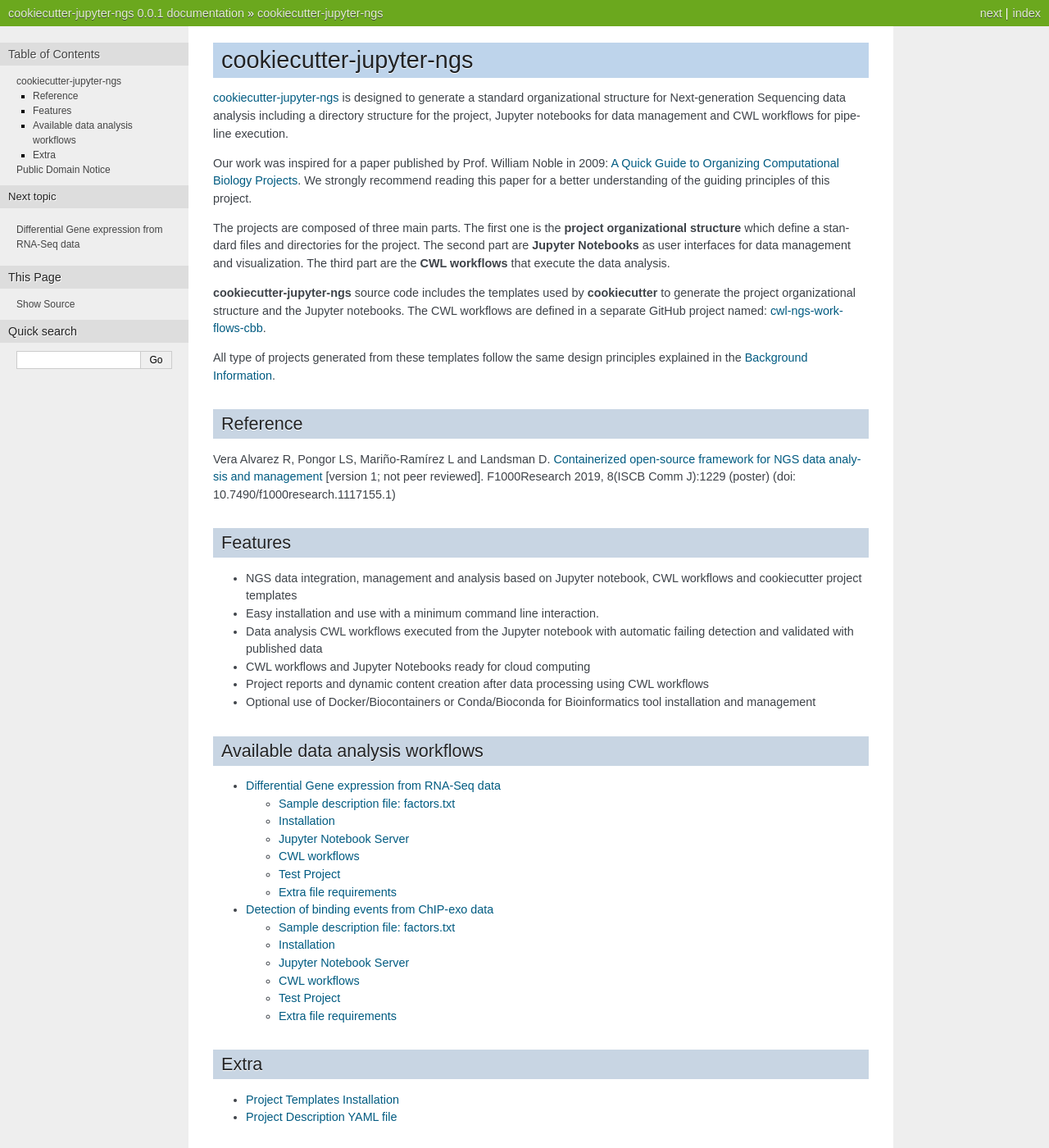
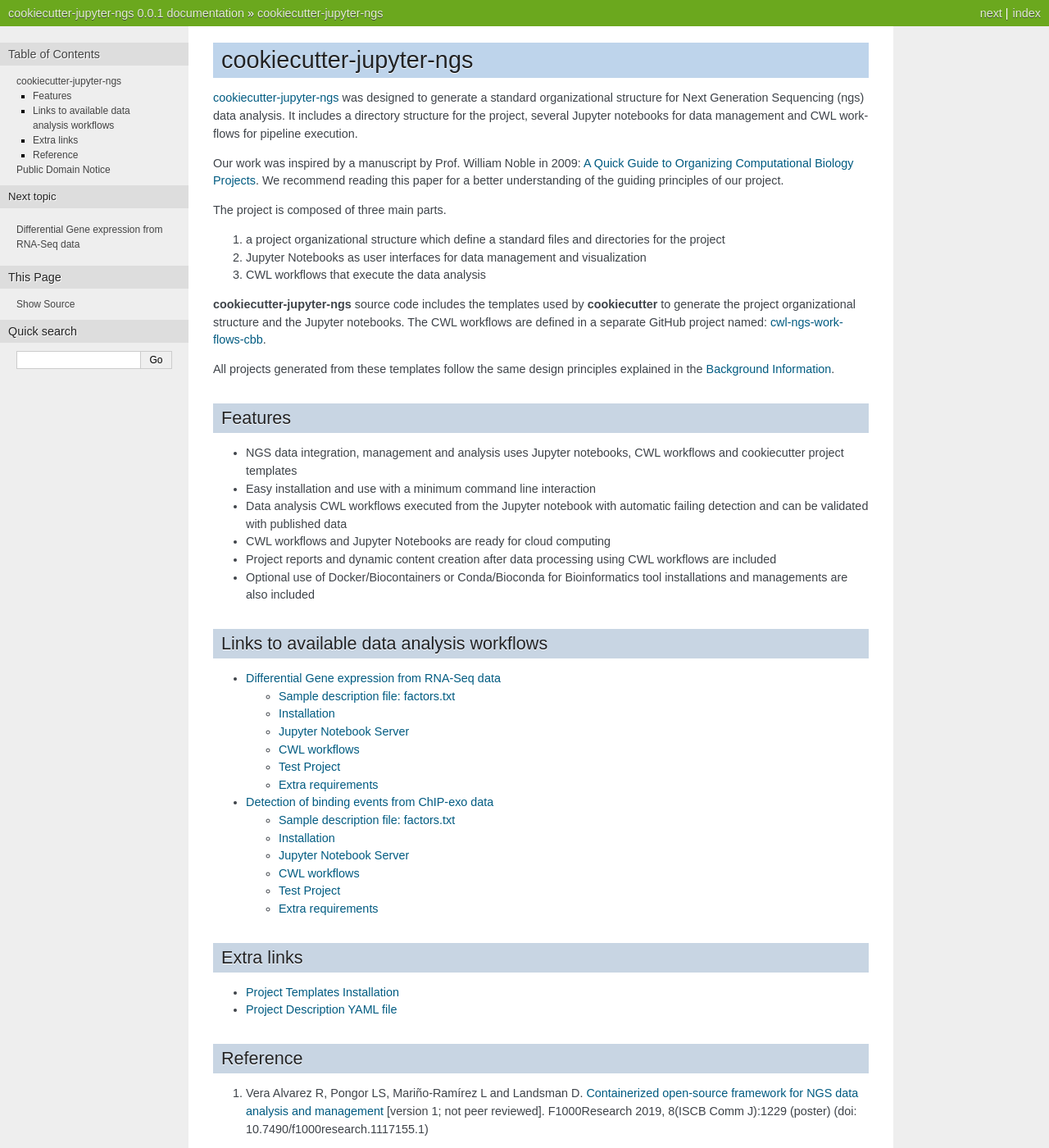
Before and after one commit to ncbi/pm4ngs, a Sphinx documentation site: the page built from docs/source/index.rst, in a window 1280 px wide and 1400 px high. Shown: the whole window at 82% size. Built offline with Sphinx 7.4.7, drawn with Linux system fonts in a browser that asks for light colours.

Commit message:
Updating docs

```diff
--- a/docs/source/index.rst
+++ b/docs/source/index.rst
@@ -1,24 +1,25 @@
 cookiecutter-jupyter-ngs
 ===================================================================
 
-`cookiecutter-jupyter-ngs`_ is designed to generate a standard organizational structure for Next-generation Sequencing
-data analysis including a directory structure for the project, Jupyter notebooks for data management and CWL workflows
-for pipeline execution.
+`cookiecutter-jupyter-ngs`_ was designed to generate a standard organizational structure for Next Generation Sequencing
+(ngs) data analysis. It includes a directory structure for the project, several Jupyter notebooks for data management
+and  CWL workflows for pipeline execution.
 
-Our work was inspired for a paper published by Prof. William Noble in 2009:
-`A Quick Guide to Organizing Computational Biology Projects`_. We strongly
-recommend reading this paper for a better understanding of the guiding principles of this project.
+Our work was inspired by a manuscript by Prof. William Noble in 2009:
+`A Quick Guide to Organizing Computational Biology Projects`_. We recommend reading this paper for a better
+understanding of the guiding principles of our project.
 
-The projects are composed of three main parts. The first one is the **project organizational structure** which
-define a standard files and directories for the project. The second part are **Jupyter Notebooks** as user
-interfaces for data management and visualization. The third part are the **CWL workflows** that execute the data
-analysis.
+The project is composed of three main parts.
+
+#. a project organizational structure which define a standard files and directories for the project
+#. Jupyter Notebooks as user interfaces for data management and visualization
+#. CWL workflows that execute the data analysis
 
 **cookiecutter-jupyter-ngs** source code includes the templates used by **cookiecutter** to generate the project
 organizational structure and the Jupyter notebooks. The CWL workflows are defined in a separate GitHub project named:
 `cwl-ngs-workflows-cbb`_.
 
-All type of projects generated from these templates follow the same design principles explained in the
+All projects generated from these templates follow the same design principles explained in the
 :doc:`Background Information </background_information>`.
 
 .. _cookiecutter-jupyter-ngs: https://github.com/ncbi/cookiecutter-jupyter-ngs
@@ -26,24 +27,18 @@
 .. _GNU Parallel: https://www.gnu.org/software/parallel/
 .. _cwl-ngs-workflows-cbb: https://github.com/ncbi/cwl-ngs-workflows-cbb
 
-Reference
----------
-
-Vera Alvarez R, Pongor LS, Mariño-Ramírez L and Landsman D. `Containerized open-source framework for NGS data analysis
-and management`_ [version 1; not peer reviewed]. F1000Research 2019, 8(ISCB Comm J):1229 (poster) (doi: 10.7490/f1000research.1117155.1)
-
 Features
 --------
 
-* NGS data integration, management and analysis based on Jupyter notebook, CWL workflows and cookiecutter project templates
-* Easy installation and use with a minimum command line interaction.
-* Data analysis CWL workflows executed from the Jupyter notebook with automatic failing detection and validated with published data
-* CWL workflows and Jupyter Notebooks ready for cloud computing
-* Project reports and dynamic content creation after data processing using CWL workflows
-* Optional use of Docker/Biocontainers or Conda/Bioconda for Bioinformatics tool installation and management
+* NGS data integration, management and analysis uses Jupyter notebooks, CWL workflows and cookiecutter project templates
+* Easy installation and use with a minimum command line interaction
+* Data analysis CWL workflows executed from the Jupyter notebook with automatic failing detection and can be validated with published data
+* CWL workflows and Jupyter Notebooks are ready for cloud computing
+* Project reports and dynamic content creation after data processing using CWL workflows are included
+* Optional use of Docker/Biocontainers or Conda/Bioconda for Bioinformatics tool installations and managements are also included
 
-Available data analysis workflows
----------------------------------
+Links to available data analysis workflows
+------------------------------------------
 
 .. toctree::
    :maxdepth: 2
@@ -51,14 +46,14 @@
    /workflows/diff_gene_exp_rnaseq
    /workflows/det_bind_chipexo
 
-Extra
------
+Extra links
+-----------
+
 .. toctree::
    :maxdepth: 1
 
    /envs/installation
    /extra/cookiecutter_json
-
 
 .. _Cookiecutter: https://github.com/audreyr/cookiecutter
 .. _Jupyter Notebook: https://jupyter.org/
@@ -67,6 +62,11 @@
 .. _Conda: https://github.com/conda/conda
 .. _BioConda: https://bioconda.github.io/
 .. _Containerized open-source framework for NGS data analysis and management: https://f1000research.com/posters/8-1229
+
+Reference
+---------
+
+#. Vera Alvarez R, Pongor LS, Mariño-Ramírez L and Landsman D. `Containerized open-source framework for NGS data analysis and management`_ [version 1; not peer reviewed]. F1000Research 2019, 8(ISCB Comm J):1229 (poster) (doi: 10.7490/f1000research.1117155.1)
 
 Public Domain Notice
 ====================
--- a/docs/source/workflows/det_bind_chipexo.rst
+++ b/docs/source/workflows/det_bind_chipexo.rst
@@ -338,8 +338,8 @@
 
 A test project is available (read-only) at https://ftp.ncbi.nlm.nih.gov/pub/cookiecutter-jupyter-ngs/examples/chipexo-fur
 
-Extra file requirements
------------------------
+Extra requirements
+------------------
 
 Creating BWA indexes
 ^^^^^^^^^^^^^^^^^^^^
--- a/docs/source/workflows/diff_gene_exp_rnaseq.rst
+++ b/docs/source/workflows/diff_gene_exp_rnaseq.rst
@@ -364,8 +364,8 @@
 
 A test project is available (read-only) at https://ftp.ncbi.nlm.nih.gov/pub/cookiecutter-jupyter-ngs/examples/rnaseq-sra-paired
 
-Extra file requirements
------------------------
+Extra requirements
+------------------
 
 Creating STAR indexes
 ^^^^^^^^^^^^^^^^^^^^^
@@ -387,7 +387,7 @@
     localhost:~> cwl-runner --no-container ../../../bin/cwl-ngs-workflows-cbb/tools/STAR/star-index.cwl --runThreadN 16 --genomeDir . --genomeFastaFiles ../genome.fa  --sjdbGTFfile ../genes.gtf
     localhost:~> cd ..
     localhost:~> tree
-        .
+    .
     ├── genes.gtf
     ├── genome.fa
     └── STAR
```
Also changed, not shown: other parts of docs/source/workflows/det_bind_chipexo.rst (+0 -1 lines), other parts of docs/source/workflows/diff_gene_exp_rnaseq.rst (+0 -1 lines), docs/source/background_information.rst (+0 -30 lines).
